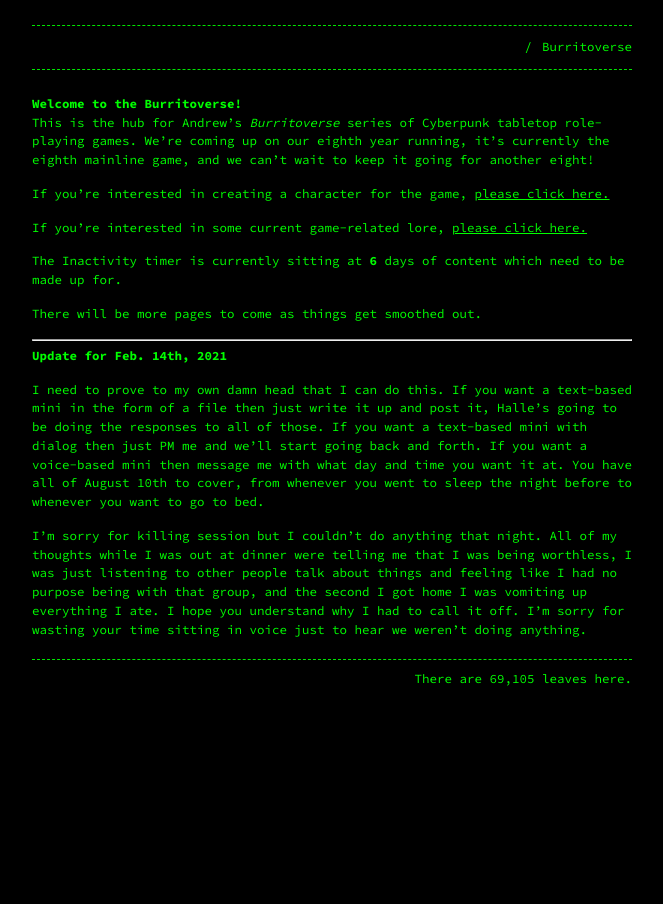
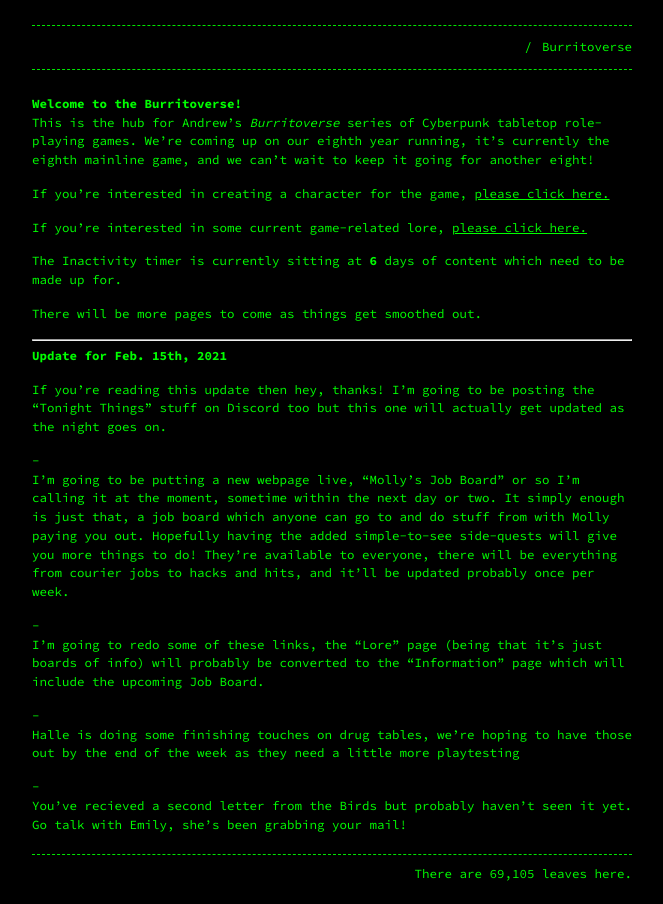
Before and after one commit to Terwilliger69105/69105.github.io, a Jekyll site: the page built from burritoverse.md, in a window 1280 px wide. Shown: the whole page, without its empty margins (308-971 px from the left). Built offline with Jekyll 4.4.1, drawn with Linux system fonts in a browser that asks for light colours; our own code applies the rules of GitHub Pages for plain Markdown files.

Commit message:
Update burritoverse.md

```diff
--- a/burritoverse.md
+++ b/burritoverse.md
@@ -17,8 +17,14 @@ There will be more pages to come as things get smoothed out.
 
 ---
 
-**Update for Feb. 14th, 2021**
+**Update for Feb. 15th, 2021**
 
-I need to prove to my own damn head that I can do this. If you want a text-based mini in the form of a file then just write it up and post it, Halle's going to be doing the responses to all of those. If you want a text-based mini with dialog then just PM me and we'll start going back and forth. If you want a voice-based mini then message me with what day and time you want it at. You have all of August 10th to cover, from whenever you went to sleep the night before to whenever you want to go to bed.
+If you're reading this update then hey, thanks! I'm going to be posting the "Tonight Things" stuff on Discord too but this one will actually get updated as the night goes on.
 
-I'm sorry for killing session but I couldn't do anything that night. All of my thoughts while I was out at dinner were telling me that I was being worthless, I was just listening to other people talk about things and feeling like I had no purpose being with that group, and the second I got home I was vomiting up everything I ate. I hope you understand why I had to call it off. I'm sorry for wasting your time sitting in voice just to hear we weren't doing anything.
+* I'm going to be putting a new webpage live, "Molly's Job Board" or so I'm calling it at the moment, sometime within the next day or two. It simply enough is just that, a job board which anyone can go to and do stuff from with Molly paying you out. Hopefully having the added simple-to-see side-quests will give you more things to do! They're available to everyone, there will be everything from courier jobs to hacks and hits, and it'll be updated probably once per week.
+
+* I'm going to redo some of these links, the "Lore" page (being that it's just boards of info) will probably be converted to the "Information" page which will include the upcoming Job Board.
+
+* Halle is doing some finishing touches on drug tables, we're hoping to have those out by the end of the week as they need a little more playtesting
+
+* You've recieved a second letter from the Birds but probably haven't seen it yet. Go talk with Emily, she's been grabbing your mail!
```
